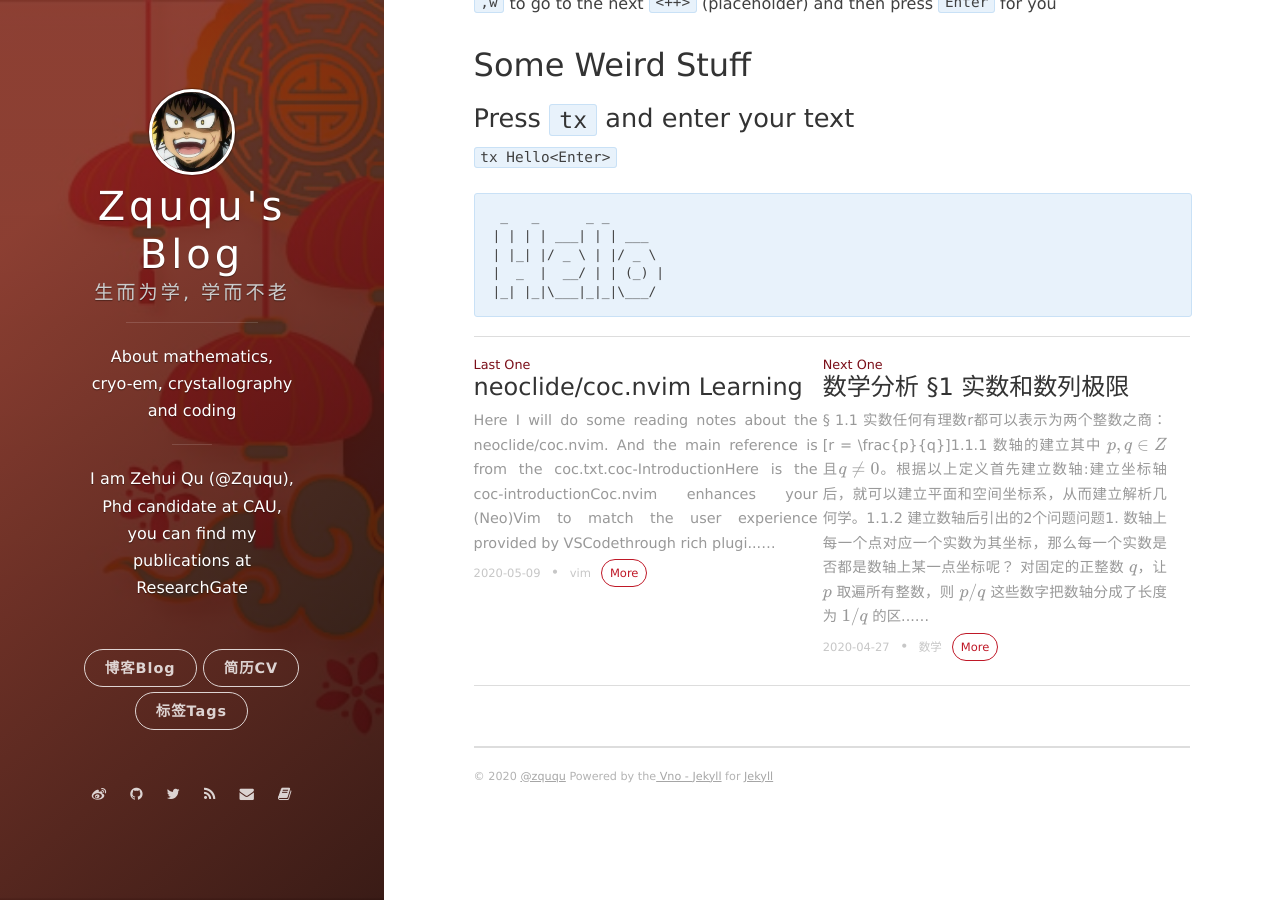
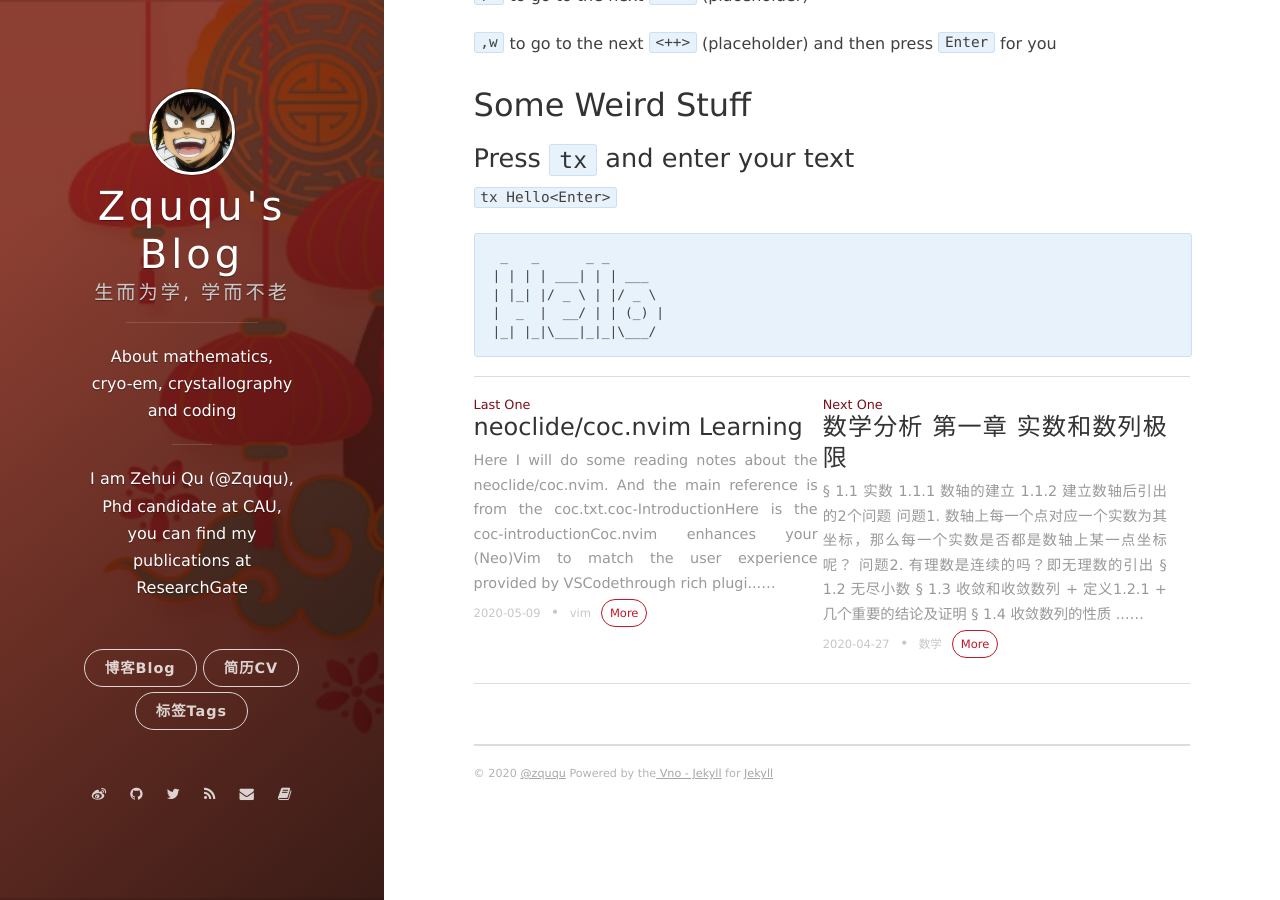
Before and after one commit to onevcat/vno-jekyll, a Jekyll site: the page built from _posts/2020-04-29-neovim-config.markdown, in a window 1280 px wide and 900 px high, scrolled down 23703 px. Built offline with Jekyll 4.4.1, drawn with Linux system fonts in a browser that asks for light colours; nearby versions of some CDN libraries; formulas are drawn with MathJax 3; comment, search, counter and statistics services are not loaded.

Commit message:
add the table of content

```diff
--- a/_posts/2020-04-27-Math-Mathematical-Analysis-1.markdown
+++ b/_posts/2020-04-27-Math-Mathematical-Analysis-1.markdown
@@ -1,13 +1,34 @@
 ---
 layout: post
-title: 数学分析 §1 实数和数列极限
+title: 数学分析 第一章 实数和数列极限
 date: 2020-04-27 11:03:24.000000000 +09:00
 tags: 数学
 ---
 
+<!-- TOC GFM -->
+
+* [§ 1.1 实数](#-11-实数)
+	- [1.1.1 数轴的建立](#111-数轴的建立)
+	- [1.1.2 建立数轴后引出的2个问题](#112-建立数轴后引出的2个问题)
+		+ [**问题1.** 数轴上每一个点对应一个实数为其坐标，那么每一个实数是否都是数轴上某一点坐标呢？](#问题1-数轴上每一个点对应一个实数为其坐标那么每一个实数是否都是数轴上某一点坐标呢)
+		+ [**问题2.** 有理数是连续的吗？即无理数的引出](#问题2-有理数是连续的吗即无理数的引出)
+* [§ 1.2 无尽小数](#-12-无尽小数)
+* [§ 1.3 收敛和收敛数列](#-13-收敛和收敛数列)
+		+ [定义1.2.1](#定义121)
+		+ [几个重要的结论及证明](#几个重要的结论及证明)
+* [§ 1.4 收敛数列的性质](#-14-收敛数列的性质)
+	- [定理 1.4.1 收敛数列极限的唯一性](#定理-141-收敛数列极限的唯一性)
+	- [定理 1.4.2 数列的有界性质](#定理-142-数列的有界性质)
+	- [定理 1.4.3 子数列的性质](#定理-143-子数列的性质)
+	- [定理 1.4.4 极限的运算性质](#定理-144-极限的运算性质)
+	- [定理 1.4.5 无穷小的性质](#定理-145-无穷小的性质)
+	- [定理 1.4.6 夹逼定理](#定理-146-夹逼定理)
+
+<!-- /TOC -->
+
 ## § 1.1 实数
 
-任何有理数r都可以表示为两个整数之商：
+任何有理数 $r$ 都可以表示为两个整数之商：
 
 $$r = \frac{p}{q}$$
 
@@ -274,7 +297,8 @@
 
 下面来介绍收敛数列的几个重要的性质。
 
-### 定理 1.4.1
+### 定理 1.4.1 收敛数列极限的唯一性
+<br>
 
 + 收敛数列极限是唯一的。
 
@@ -310,7 +334,8 @@
 \end{array}
 $$
 
-### 定理 1.4.2
+### 定理 1.4.2 数列的有界性质
+<br>
 
 首先引出**有界**的概念：
 
@@ -346,7 +371,8 @@
 \end{array}
 $$
 
-### 定理 1.4.3
+### 定理 1.4.3 子数列的性质
+<br>
 
 对于一个数列，如下，
 
@@ -382,13 +408,13 @@
 定理 1.4.3 有两个应用：
 + 根据子数列不收敛来判断原数列不收敛
 
-	例 判断 $\{(-1)^{n-1}\}$ $(1，-1，1，-1，...)$ 的收敛性质。
+	**例** 判断 $\{(-1)^{n-1}\}$ $(1，-1，1，-1，...)$ 的收敛性质。
 
 		即通过 (1，1，1，...) 以及 (-1，-1，...) 两个数列收敛的极限不同。
 
 + 判断周期函数是否收敛
 
-	例 判断 $a_n=\sin{n}$ 数列是否收敛。
+	**例** 判断 $a_n=\sin{n}$ 数列是否收敛。
 
 	证明：找一个子数列 $\{\sin{k_n}\}
 
@@ -417,7 +443,8 @@
 
 所以，两个子数列收敛到了不同的极限，所以$\sin{n}$不收敛。
 
-### 定理 1.4.4
+### 定理 1.4.4 极限的运算性质
+<br>
 
 + 设 $\{a_n\}$，$\{b_n\}$是两个收敛数列，则
 
@@ -475,7 +502,8 @@
 \end{array}
 $$
 
-### 定理 1.4.5
+### 定理 1.4.5 无穷小的性质
+<br>
 
 首先引入**无穷小量 (无穷小数列)** 的概念:
 
@@ -490,7 +518,9 @@
 4. 若 $0\leq a_n\leq b_n，则当$\{bn\}$是无穷小量时，$\{a_n\}也是无穷小
 5. $\lim_{n\to\infty}a_n = a \Rightarrow \{a_n-a\}$是无穷小量
 
-例 若 $\lim_{n\to\infty}a_n=a，则 \lim\frac{a_1+...a_n}{n} = a$
+**例：**
+
+若 $\lim_{n\to\infty}a_n=a，则 \lim\frac{a_1+...a_n}{n} = a$
 
 证明如下：
 
@@ -514,7 +544,8 @@
 \end{array}
 $$
 
-### 定理 1.4.6
+### 定理 1.4.6 夹逼定理
+<br>
 
 + $若a_n\leq b_n\leq c_n，n \in N^* 且\lim_{n\to\infty}a_n=\lim_{n\to\infty}c_n=a，则 \lim_{n\to\infty} b_n = a$
 
@@ -533,3 +564,25 @@
 b_n = b_n - a_n + a_n \rightarrow (n \rightarrow \infty)\\
 \end{array}
 $$
+
+**例：**
+
+证明 $a>1，k \in Z^+$ 时，$lim_{n\to\infty}{\frac{n^k}{a^n}}=0$
+
+证明如下：
+
+$$
+\begin{array}{c}\\
+当k=1时，令a=1+\alpha，有 \\
+\\
+0<\frac{n}{a^n}=\frac{n}{(1+\alpha)^n}=\frac{n}{1+n\alpha+\frac{n(n-1)}{2}\cdot\alpha^2+...+\alpha^n}<\frac{n}{\frac{1}{2}\cdot n\cdot (n-1)\cdot \alpha^2}=\frac{2}{(n-1)\cdot \alpha}\\
+\\
+\Rightarrow 0<\frac{n}{a^n}<\frac{2}{(n-1)\cdot \alpha}\\
+\\
+由夹逼定理得，lim{\frac{n}{a^n}}=0 \\
+\\
+当k\neq 1时，\\
+\\
+\lim\frac{n^k}{a^n}=\lim(\frac{n}{(a^{\frac{1}{k}})^n})^k=\lim(\frac{n}{b^n})^k= 0\\
+\end{array}
+$$
--- a/_posts/2020-04-29-neovim-config.markdown
+++ b/_posts/2020-04-29-neovim-config.markdown
@@ -484,6 +484,8 @@
 ## Custom Snippets
 ### Markdown
 
+In the 'Input Mode':
+
 | Shortcut | What it creates     |
 |----------|---------------------|
 | `,n`     | ---                 |
```
Also changed, not shown: other parts of _posts/2020-04-27-Math-Mathematical-Analysis-1.markdown (+3 -1 lines).
